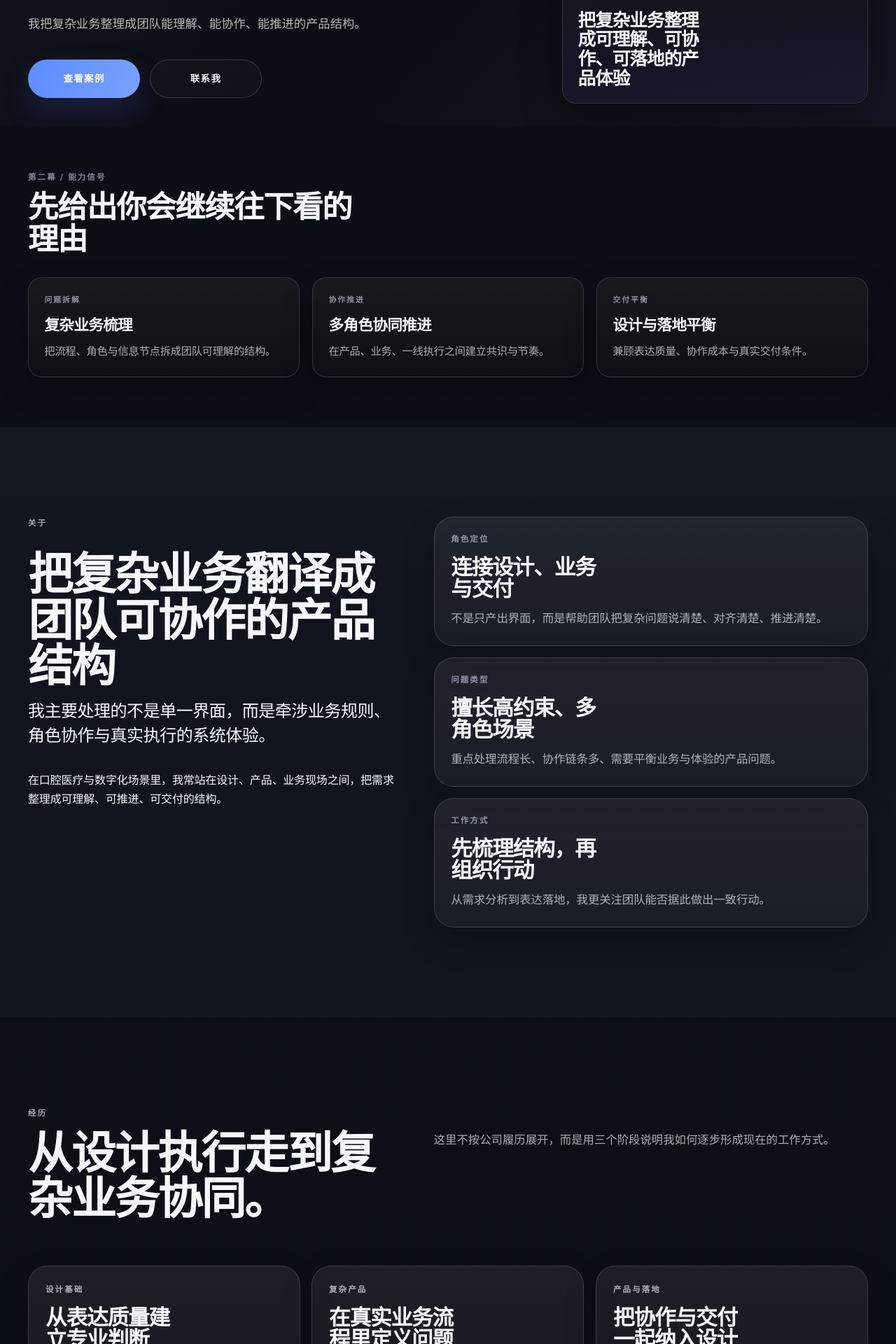
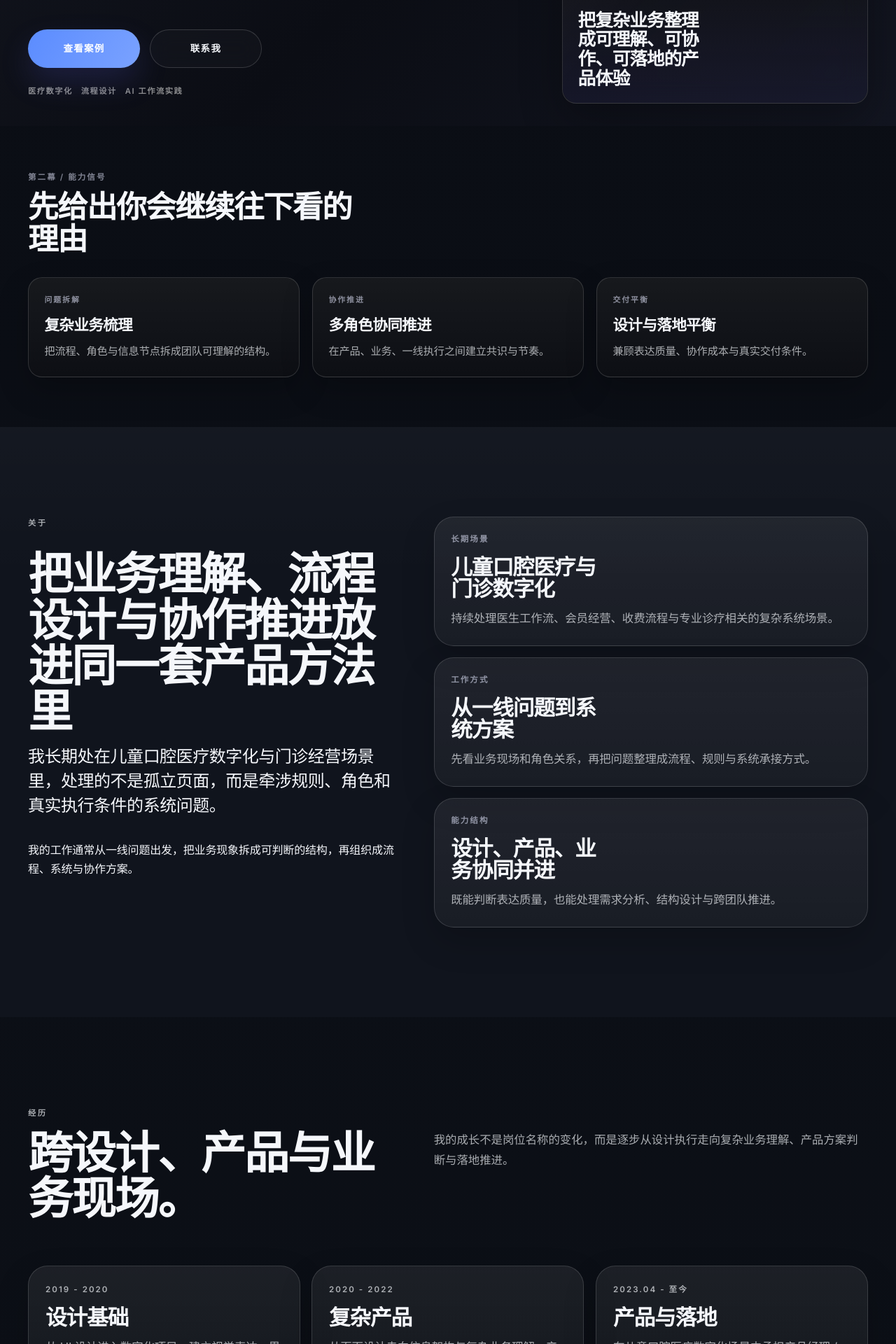
Before and after one commit to wmeng0219-source/Portfolio, a React (Vite) app: page / in a window 1280 px wide. Shown: the part 620-2540 px from the top of the page at 70% size. Built offline with nearby package versions, Linux system fonts and the light colour scheme.

Commit message:
feat: align homepage copy with site content structure

```diff
--- a/src/components/Contact/index.jsx
+++ b/src/components/Contact/index.jsx
@@ -15,10 +15,8 @@ const Contact = () => {
             {t('contact.primary')}
           </a>
         </div>
+        <p className="contact-label" data-motion-item>{t('contact.secondary')}</p>
         <span className="contact-email" data-motion-item>{t('contact.email')}</span>
-        <a className="secondary-link contact-backlink" href="#hero" data-motion-hover="button">
-          {t('contact.secondary')}
-        </a>
       </div>
     </section>
   );
--- a/src/components/Hero/Hero.module.css
+++ b/src/components/Hero/Hero.module.css
@@ -84,6 +84,18 @@
   gap: 0.9rem;
   margin-top: 2.25rem;
   flex-wrap: wrap;
+}
+
+.metaStrip {
+  display: flex;
+  flex-wrap: wrap;
+  gap: 0.75rem;
+  margin-top: 1.5rem;
+  color: rgba(243, 242, 239, 0.56);
+  font-size: 0.7rem;
+  font-weight: 600;
+  letter-spacing: 0.14em;
+  text-transform: uppercase;
 }
 
 .btnPrimary,
--- a/src/components/Hero/index.jsx
+++ b/src/components/Hero/index.jsx
@@ -117,6 +117,11 @@ const Hero = () => {
               {t('hero.btn.contact')}
             </a>
           </div>
+          <div className={styles.metaStrip} data-hero-anim>
+            <span>{t('hero.signal.1')}</span>
+            <span>{t('hero.signal.2')}</span>
+            <span>{t('hero.signal.3')}</span>
+          </div>
         </div>
 
         <aside className={styles.panel} ref={visualRef} aria-label={t('hero.panel.label')}>
--- a/src/locales/zh.json
+++ b/src/locales/zh.json
@@ -9,14 +9,14 @@
   "hero.kicker": "第一幕 / 人物登场",
   "hero.title": "把复杂业务整理成可理解、可协作、可落地的产品体验",
   "hero.subtitle": "产品设计师与数字化实践者",
-  "hero.body": "我把复杂业务整理成团队能理解、能协作、能推进的产品结构。",
+  "hero.body": "从复杂 B 端产品设计出发，连接业务、产品、流程与数字化建设。",
   "hero.meta.name": "Meng Wen",
-  "hero.meta.role": "产品设计师与数字化实践者",
+  "hero.meta.role": "产品经理与设计复合型实践者",
   "hero.btn.work": "查看案例",
   "hero.btn.contact": "联系我",
-  "hero.signal.1": "复杂问题",
-  "hero.signal.2": "协作推进",
-  "hero.signal.3": "落地判断",
+  "hero.signal.1": "医疗数字化",
+  "hero.signal.2": "流程设计",
+  "hero.signal.3": "AI 工作流实践",
   "hero.panel.label": "Episode",
   "hero.panel.episode": "01",
   "hero.panel.title": "人物登场之后，再进入方法、能力与代表项目。",
@@ -33,30 +33,30 @@
   "proof.item.3.title": "设计与落地平衡",
   "proof.item.3.body": "兼顾表达质量、协作成本与真实交付条件。",
   "about.kicker": "关于",
-  "about.title": "把复杂业务翻译成团队可协作的产品结构",
-  "about.lead": "我主要处理的不是单一界面，而是牵涉业务规则、角色协作与真实执行的系统体验。",
-  "about.body": "在口腔医疗与数字化场景里，我常站在设计、产品、业务现场之间，把需求整理成可理解、可推进、可交付的结构。",
-  "about.point.1.label": "角色定位",
-  "about.point.1.title": "连接设计、业务与交付",
-  "about.point.1.body": "不是只产出界面，而是帮助团队把复杂问题说清楚、对齐清楚、推进清楚。",
-  "about.point.2.label": "问题类型",
-  "about.point.2.title": "擅长高约束、多角色场景",
-  "about.point.2.body": "重点处理流程长、协作链条多、需要平衡业务与体验的产品问题。",
-  "about.point.3.label": "工作方式",
-  "about.point.3.title": "先梳理结构，再组织行动",
-  "about.point.3.body": "从需求分析到表达落地，我更关注团队能否据此做出一致行动。",
+  "about.title": "把业务理解、流程设计与协作推进放进同一套产品方法里",
+  "about.lead": "我长期处在儿童口腔医疗数字化与门诊经营场景里，处理的不是孤立页面，而是牵涉规则、角色和真实执行条件的系统问题。",
+  "about.body": "我的工作通常从一线问题出发，把业务现象拆成可判断的结构，再组织成流程、系统与协作方案。",
+  "about.point.1.label": "长期场景",
+  "about.point.1.title": "儿童口腔医疗与门诊数字化",
+  "about.point.1.body": "持续处理医生工作流、会员经营、收费流程与专业诊疗相关的复杂系统场景。",
+  "about.point.2.label": "工作方式",
+  "about.point.2.title": "从一线问题到系统方案",
+  "about.point.2.body": "先看业务现场和角色关系，再把问题整理成流程、规则与系统承接方式。",
+  "about.point.3.label": "能力结构",
+  "about.point.3.title": "设计、产品、业务协同并进",
+  "about.point.3.body": "既能判断表达质量，也能处理需求分析、结构设计与跨团队推进。",
   "experience.kicker": "经历",
-  "experience.title": "从设计执行走到复杂业务协同。",
-  "experience.intro": "这里不按公司履历展开，而是用三个阶段说明我如何逐步形成现在的工作方式。",
-  "experience.item.1.period": "设计基础",
-  "experience.item.1.title": "从表达质量建立专业判断",
-  "experience.item.1.body": "先从视觉与界面执行进入数字化项目，建立对信息层级、交互表达和输出质量的基本功。",
-  "experience.item.2.period": "复杂产品",
-  "experience.item.2.title": "在真实业务流程里定义问题",
-  "experience.item.2.body": "进入口腔医疗与服务场景后，开始持续处理筛查、会员、收费、读片等复杂业务系统。",
-  "experience.item.3.period": "产品与落地",
-  "experience.item.3.title": "把协作与交付一起纳入设计",
-  "experience.item.3.body": "现在更关注需求分析、跨角色协同与方案落地，让设计真正成为推进业务的工具。",
+  "experience.title": "跨设计、产品与业务现场。",
+  "experience.intro": "我的成长不是岗位名称的变化，而是逐步从设计执行走向复杂业务理解、产品方案判断与落地推进。",
+  "experience.item.1.period": "2019 - 2020",
+  "experience.item.1.title": "设计基础",
+  "experience.item.1.body": "从 UI 设计进入数字化项目，建立视觉表达、界面规范与组件化基础。",
+  "experience.item.2.period": "2020 - 2022",
+  "experience.item.2.title": "复杂产品",
+  "experience.item.2.body": "从页面设计走向信息架构与复杂业务理解，产品思维逐步形成。",
+  "experience.item.3.period": "2023.04 - 至今",
+  "experience.item.3.title": "产品与落地",
+  "experience.item.3.body": "在儿童口腔医疗数字化场景中承担产品经理 / ITBP 角色，让数字化方案真正发生。",
   "portfolio.kicker": "精选项目",
   "portfolio.title": "主线篇章：代表作",
   "portfolio.intro": "先读最能代表综合判断的一条主线，再通过两个侧篇章补全流程治理与专业协作能力。",
@@ -78,9 +78,9 @@
   "portfolio.item.3.reframe": "我先把读片变成结构化记录流程，再建立 AI 标记、医生复核、差异回收的人机协作机制。",
   "portfolio.item.3.result": "最终让检出率提升，同时把读片、病历同步与管理追踪纳入同一闭环。",
   "contact.kicker": "联系",
-  "contact.title": "如果你正在推进复杂业务产品，我们可以聊聊。",
+  "contact.title": "如果你希望一起推进复杂业务产品，欢迎联系我。",
   "contact.body": "适合讨论复杂流程产品、服务协同、数字化落地，以及如何让团队对问题形成更清晰的一致理解。",
   "contact.primary": "发送邮件",
-  "contact.secondary": "回到顶部",
+  "contact.secondary": "主联系渠道",
   "contact.email": "meng.wen@orangedental.cn"
 }
```
Also changed, not shown: src/locales/en.json (+30 -30 lines).
